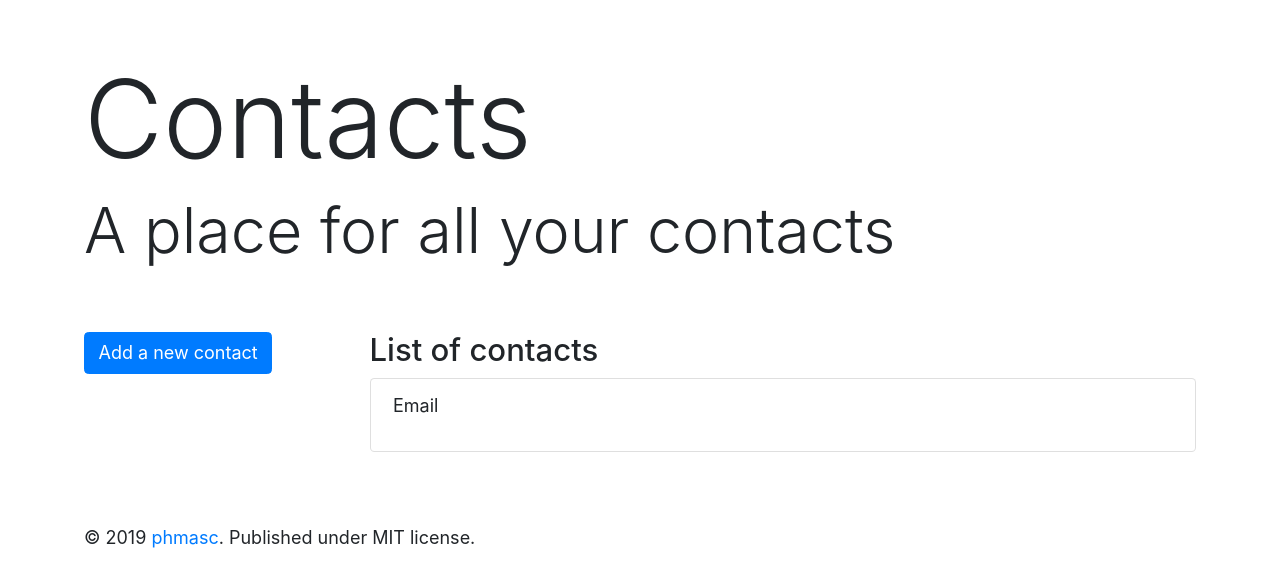
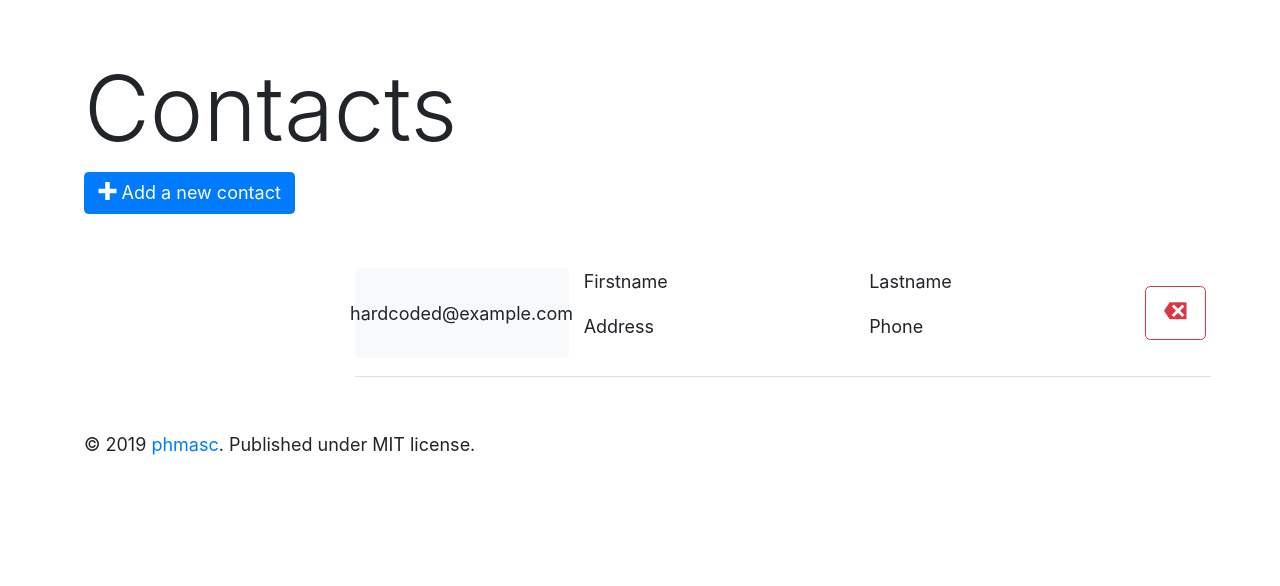
Before and after one commit to PhilippSchweizer/codeworks-contacts-app, a plain HTML site: page index.html in a window 1280 px wide. Drawn offline with Linux system fonts and the light colour scheme.

Commit message:
Change Layout; Add hardcoded contact

```diff
--- a/index.html
+++ b/index.html
@@ -10,19 +10,15 @@
     />
 
     <link rel="stylesheet" href="src/css/bootstrap.css" />
+    <link rel="stylesheet" href="src/css/open-iconic-bootstrap.css" />
     <link rel="stylesheet" href="src/css/styles.css" />
   </head>
   <body class="container-fluid">
     <!-- Header -->
     <header class="row m-md-5">
       <div class="col-sm">
-        <h1 class="display-1">Contacts</h1>
-        <h2 class="display-4">A place for all your contacts</h2>
-      </div>
-    </header>
+        <h1 class="display-2">Contacts</h1>
 
-    <div class="row m-md-5">
-      <nav class="col-sm">
         <!-- Button trigger modal -->
         <button
           type="button"
@@ -30,14 +26,16 @@
           data-toggle="modal"
           data-target="#addContact"
         >
-          Add a new contact
+          <span class="oi oi-plus"></span
+          ><span class="d-none d-sm-inline">
+            Add a new contact
+          </span>
         </button>
-      </nav>
+    </header>
+
+    <div class="row m-md-5">
+      <nav class="col-sm"></nav>
       <main role="main" class="col-sm-9">
-        <header>
-          <h1 class="h3">List of contacts</h1>
-        </header>
-
         <!-- Modal -->
         <div
           class="modal fade"
@@ -130,13 +128,31 @@
             </div>
           </div>
         </div>
-        <div class="row">
-          <div class="col mb-3">
-            <ul class="list-group" id="contactList">
-              <li class="list-group-item">
-                <p>Email</p>
-              </li>
-            </ul>
+        <div class="row pb-sm-3 border-bottom">
+          <div
+            class="col-sm-3 d-flex justify-content-center align-items-center bg-light rounded"
+          >
+            <span>hardcoded@example.com</span>
+          </div>
+          <div class="col-sm-8">
+            <div class="row">
+              <p class="col">Firstname</p>
+              <p class="col">Lastname</p>
+              <div class="w-100"></div>
+              <p class="col">Address</p>
+              <p class="col">Phone</p>
+            </div>
+          </div>
+          <div
+            class="col-sm-1 d-flex justify-content-center align-items-center"
+          >
+            <button class="btn btn-outline-danger btn-lg mx-auto delete">
+              <span
+                class="oi oi-delete text-danger"
+                title="delete"
+                aria-hidden="true"
+              ></span>
+            </button>
           </div>
         </div>
       </main>
```
